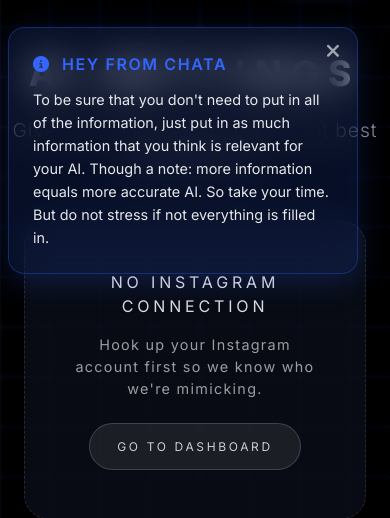
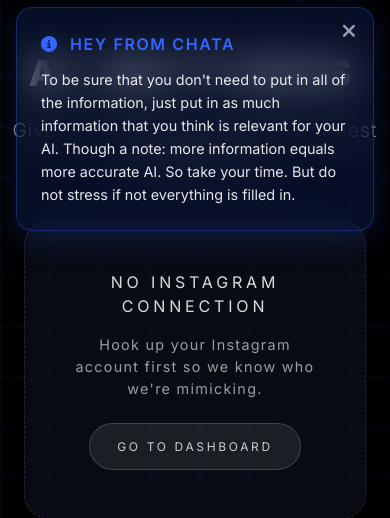
Before and after one commit to chata-dmbot/chata-bot, a Flask app: page /dashboard/bot-settings in a window 390 px wide. Shown: the part 73-591 px from the top of the page. Run offline with Flask 3, Linux system fonts and the light colour scheme; the visitor is signed in with stand-in values (Sample User, id 1); data that the repository does not hold is empty; some libraries are stand-ins or nearby versions.

Commit message:
Add mobile responsive styles for toast notification

```diff
--- a/templates/bot_settings.html
+++ b/templates/bot_settings.html
@@ -759,6 +759,13 @@
         }
 
         @media (max-width: 640px) {
+      .toast {
+        right: 1rem;
+        left: 1rem;
+        max-width: none;
+        top: 80px;
+      }
+
       .bot-settings-hero {
         padding-top: 120px;
       }
```
